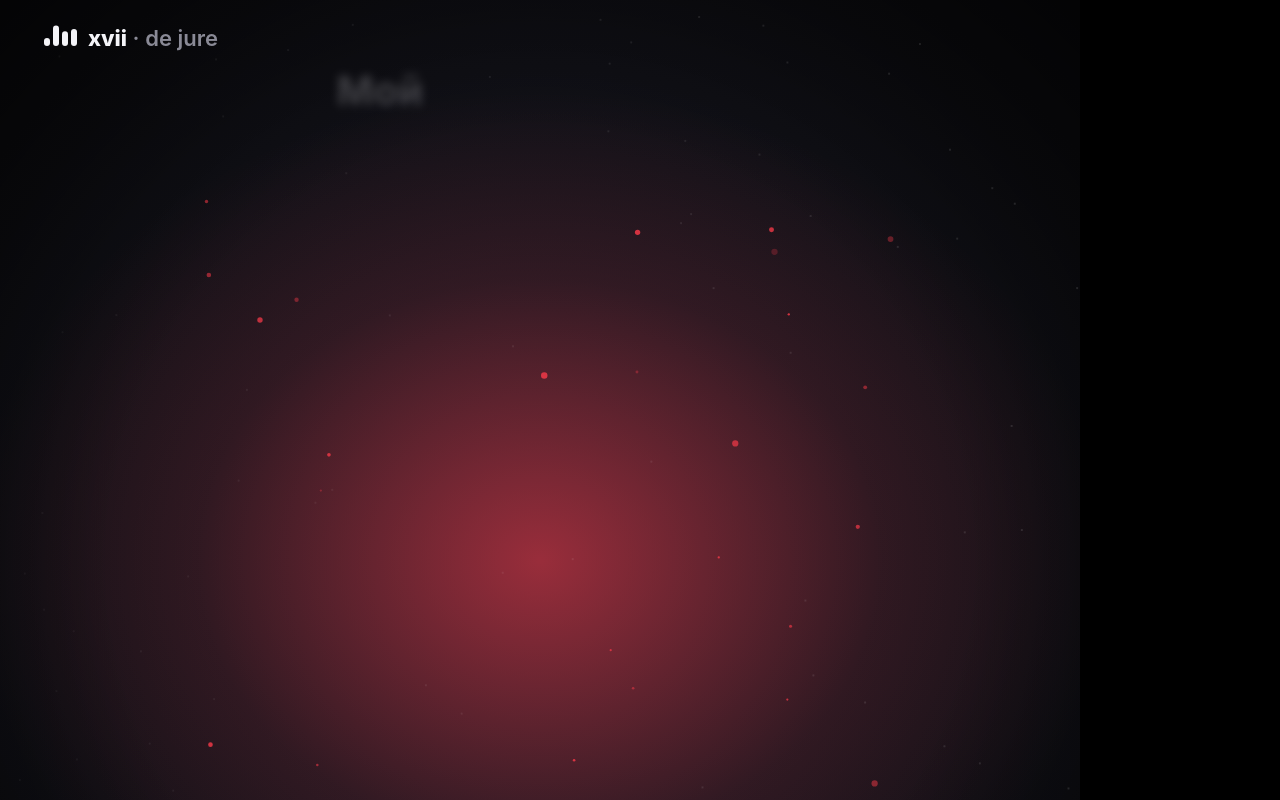
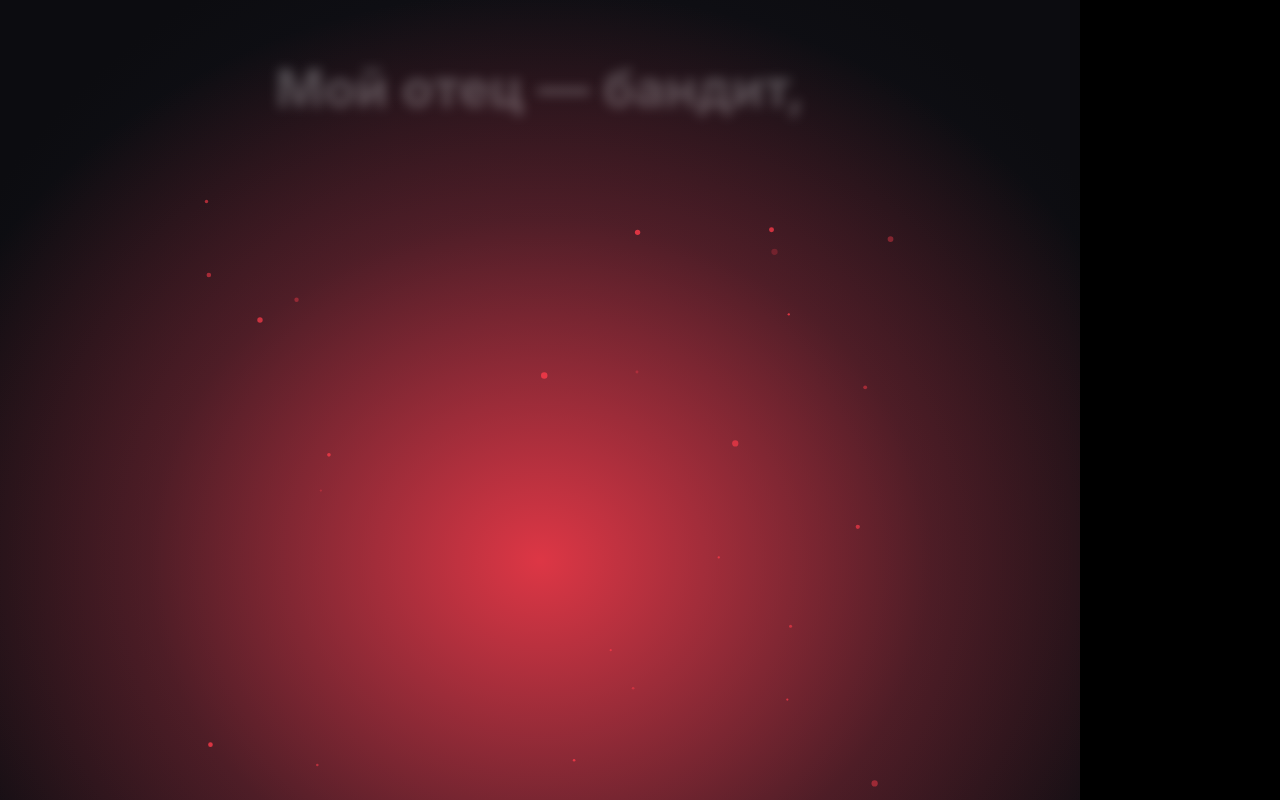
Before and after one commit to mzdjwy57nm-star/sinka-game, a plain HTML site: page lyric-video/tools/dejure/work.html in a window 1280 px wide. Shown: the top 800 px of the page. Drawn offline with Linux system fonts and the light colour scheme.

Commit message:
Dark minimal: bottom pill player, full-line faint caption, odometer numbers, stronger glow, no grain
Co-Authored-By: Claude Opus 5.5 <noreply@anthropic.com>
Claude-Session: https://claude.ai/code/session_017ip3JkXtq4TDsKYNnrSMpk

```diff
--- a/lyric-video/tools/dejure/work.html
+++ b/lyric-video/tools/dejure/work.html
@@ -5,7 +5,7 @@ html,body{margin:0;background:#000;width:1080px;height:1080px;overflow:hidden}
 #stage{position:relative;width:1080px;height:1080px;overflow:hidden;background:#0c0c10}
 svg#main{position:absolute;left:0;top:0;width:1080px;height:1080px}
 svg text{font-family:'Fira Sans','Montserrat','Inter',sans-serif;font-weight:800}
-#cap{position:absolute;left:90px;top:66px;width:900px;display:flex;flex-wrap:wrap;justify-content:center;text-align:center;align-content:flex-start;
+#cap{position:absolute;left:90px;top:56px;width:900px;display:flex;flex-wrap:wrap;justify-content:center;text-align:center;align-content:flex-start;
   font-family:'Fira Sans','Montserrat','Inter',sans-serif;font-weight:700;color:#f4f4f8;line-height:1.25;letter-spacing:0;gap:.1em .26em;text-shadow:none}
 #cap .w{display:inline-block;transform-origin:50% 60%;white-space:nowrap}
 #cap .p{display:inline-block;padding:0 .24em;border-radius:.2em;text-shadow:none;font-weight:900}
@@ -99,7 +99,7 @@ const SC=[
 {d:0.40,frame:false,t:"СВД",obj:'crosshair',glow:'#f5a623',pc:['rd'],ws:[.06],draw:lt=>crate(460,330,(lt)/.18,'СВД')},
 {d:1.06,frame:false,t:"и Макаров",obj:'redstar',glow:'#f5a623',pc:['rd'],ws:[.10,.32],draw:lt=>crate(460,330,(lt-.2)/.22,'МАКАРОВ')+T(460,520,'×3 на складе',24,{a:'middle',w:700,fill:SUB,op:clamp((lt-.5)/.2)})},
 {d:1.26,theme:'dark',t:"Мои деньги чистые,",obj:'coin',glow:'#2fbf71',pc:['rd'],ws:[.12,.34,.62],
- draw:lt=>{let o=T(60,90,'БАЛАНС',18,{ls:3,fill:SUB})+T(60,200,fmt(Math.round(lerp(0,4800000,ease(lt/.9))))+' ₽',72,{w:900,fill:INK});
+ draw:lt=>{let o=T(60,90,'БАЛАНС',18,{ls:3,fill:SUB})+odo(560,200,fmt(Math.min(4800000,Math.floor(lt/.18)*960000)),72,INK,lt,Math.floor(lt/.18)*.18,fmt(Math.max(0,Math.floor(lt/.18)-1)*960000))+T(580,200,'₽',72,{w:900,fill:INK});
   for(let k=0;k<5;k++)o+=`<rect x="${160+k*20}" y="${400-k*26}" width="300" height="70" rx="8" fill="#1f5a3a" stroke="${GR}" stroke-width="2"/>`;
   for(let k=0;k<6;k++){const ph=(lt*1.5+k*.3)%1;if(lt>.6)o+=sparkle(+(560+hash(k)*260).toFixed(0),+(260+hash(k+3)*220).toFixed(0),+(8+12*Math.sin(ph*Math.PI)).toFixed(1),Math.sin(ph*Math.PI))}
   if(lt>=.62)o+=T(860,560,'проверено: чисто',24,{a:'end',w:800,fill:GR,op:clamp((lt-.62)/.2)});return o}},
@@ -146,7 +146,7 @@ function obj3d(name,t,x=850,y=-58,lt=9){if(!name||!OBJ[name])return '';_gid=0;co
   const flt=`<filter id="bev3" x="-30%" y="-30%" width="160%" height="160%"><feGaussianBlur in="SourceAlpha" stdDeviation="5" result="b"/><feDiffuseLighting in="b" surfaceScale="4" diffuseConstant="1.15" lighting-color="#ffffff" result="dl"><feDistantLight azimuth="225" elevation="48"/></feDiffuseLighting><feComposite in="SourceGraphic" in2="dl" operator="arithmetic" k1="1.05" result="lit"/><feSpecularLighting in="b" surfaceScale="4" specularConstant=".45" specularExponent="16" lighting-color="#ffffff" result="sl"><feDistantLight azimuth="225" elevation="55"/></feSpecularLighting><feComposite in="sl" in2="SourceAlpha" operator="in" result="sl2"/><feComposite in="lit" in2="sl2" operator="arithmetic" k2="1" k3=".35" result="o"/><feComposite in="o" in2="SourceAlpha" operator="in"/></filter>`;
   return flt+`<g transform="translate(${x} ${f(y+bob)})"><ellipse cx="8" cy="${f(118-bob)}" rx="${f(70-bob)}" ry="12" fill="#000" opacity=".5" style="filter:blur(8px)"/><g transform="skewY(${f(sk)}) scale(${f(sc*sx)} ${f(sc*pop)})">${OBJ[name]()}</g></g>`}
 const GLOW=['#ff3b4a','#3a6bff','#f5a623','#2fbf71','#38c8ff','#9b7bff','#ff5c9c','#ffc933'];
-function glowFx(c,t,op){let o=`<radialGradient id="gl_${c.slice(1)}" cx=".5" cy=".5" r=".5"><stop offset="0" stop-color="${c}" stop-opacity=".55"/><stop offset=".6" stop-color="${c}" stop-opacity=".12"/><stop offset="1" stop-color="${c}" stop-opacity="0"/></radialGradient><g opacity="${f(op)}"><ellipse cx="540" cy="560" rx="560" ry="460" fill="url(#gl_${c.slice(1)})"/>`;
+function glowFx(c,t,op){let o=`<radialGradient id="gl_${c.slice(1)}" cx=".5" cy=".5" r=".5"><stop offset="0" stop-color="${c}" stop-opacity=".85"/><stop offset=".6" stop-color="${c}" stop-opacity=".25"/><stop offset="1" stop-color="${c}" stop-opacity="0"/></radialGradient><g opacity="${f(op)}"><ellipse cx="540" cy="560" rx="640" ry="560" fill="url(#gl_${c.slice(1)})"/>`;
   for(let k=0;k<34;k++){const sp=18+hash(k+3)*30,x=180+hash(k)*720+12*Math.sin(t+k),y=900-((t*sp+hash(k+7)*700)%700),tw=.3+.7*Math.abs(Math.sin(t*2.4+k));o+=`<circle cx="${f(x)}" cy="${f(y)}" r="${f(1+hash(k+9)*2.2)}" fill="${c}" opacity="${f(.8*tw)}"/>`}
   return o+`</g>`}
 function grainVig(t){let o=`<radialGradient id="vg2" cx=".5" cy=".52" r=".72"><stop offset=".55" stop-color="#000" stop-opacity="0"/><stop offset="1" stop-color="#000" stop-opacity=".7"/></radialGradient><rect width="1080" height="1080" fill="url(#vg2)"/>`;
@@ -154,8 +154,14 @@ function grainVig(t){let o=`<radialGradient id="vg2" cx=".5" cy=".52" r=".72"><s
 /* ---- now playing badge + progress (square format) ---- */
 const NP={artist:'xvii',title:'de jure'};
 const mmss=s=>{s=Math.max(0,Math.floor(s));return Math.floor(s/60)+':'+String(s%60).padStart(2,'0')};
-function nowPlaying(t){let o='';for(let k=0;k<4;k++){const h=8+13*Math.abs(Math.sin(t*5.5+k*1.3));o+=`<rect x="${44+k*9}" y="${f(46-h)}" width="6" height="${f(h)}" rx="3" fill="#f4f4f8"/>`}
-  if(NP.artist)o+=`<text x="88" y="46" font-size="22" style="font-weight:800"><tspan fill="#f4f4f8">${NP.artist}</tspan><tspan fill="#8a8a96" style="font-weight:600"> · ${NP.title}</tspan></text>`;return o}
+function nowPlaying(t){const W=360,X=540-W/2,Y=968;let o=`<rect x="${X}" y="${Y}" width="${W}" height="64" rx="32" fill="#1a1a22" fill-opacity=".92" stroke="#fff" stroke-opacity=".08" stroke-width="2"/><rect x="${X+12}" y="${Y+12}" width="40" height="40" rx="12" fill="#ff3b6a"/><path d="M${X+28} ${Y+40} V${Y+22} L${X+40} ${Y+20} V${Y+36}" stroke="#fff" stroke-width="3" fill="none"/><circle cx="${X+25}" cy="${Y+40}" r="4" fill="#fff"/><circle cx="${X+37}" cy="${Y+37}" r="4" fill="#fff"/>`;
+  o+=`<text x="${X+64}" y="${Y+30}" font-size="18" style="font-weight:800" fill="#f4f4f8">${NP.artist||'Lyrics'}</text><text x="${X+64}" y="${Y+50}" font-size="14" style="font-weight:600" fill="#8a8a96">${NP.title||'Now Playing'}</text>`;
+  for(let k=0;k<7;k++){const h=6+18*Math.abs(Math.sin(t*6+k*1.1));o+=`<rect x="${X+200+k*8}" y="${f(Y+32-h/2)}" width="4" height="${f(h)}" rx="2" fill="#ff5c8a"/>`}
+  const p=clamp(t/TOTAL);o+=`<rect x="${X+268}" y="${Y+30}" width="60" height="4" rx="2" fill="#fff" fill-opacity=".2"/><rect x="${X+268}" y="${Y+30}" width="${f(60*p)}" height="4" rx="2" fill="#fff"/>`+T(X+330,Y+52,mmss(t),12,{a:'end',w:600,fill:'#8a8a96'});return o}
+/* odometer number: digits slide up when changing */
+function odo(x,y,val,size,col,lt,t0,prev){const s=String(val),ps=String(prev??val),u=clamp((lt-t0)/.35),e=eo(u);let o=`<clipPath id="od${x}${y}"><rect x="${x-size*s.length}" y="${y-size}" width="${size*s.length+10}" height="${size*1.25}"/></clipPath><g clip-path="url(#od${x}${y})">`;
+  if(u<1&&ps!==s)o+=T(x,y-size*1.1*e,ps,size,{a:'end',w:900,fill:col,op:1-e})+T(x,y+size*1.1*(1-e),s,size,{a:'end',w:900,fill:col,op:e});else o+=T(x,y,s,size,{a:'end',w:900,fill:col});return o+'</g>'}
+
 const LINES=SC;let acc=0;LINES.forEach(l=>{l.st=acc;acc+=l.d});
 const TOTAL=acc,FADE=.2,WORD=.11,W0=.2;
 const PL={pk:[COL.pk,'#fff'],gr:[COL.gr,'#06210f'],vi:[COL.vi,'#fff'],bl:[COL.bl,'#04182b'],ye:[COL.ye,'#1c1500'],rd:[COL.rd,'#fff'],or:[COL.or,'#2a0f00'],cy:[COL.cy,'#04202a']};
@@ -166,10 +172,10 @@ function buildCap(i){capEl.innerHTML='';capWords=[];let k=-1;const L=LINES[i];
     if(tk.mk){w.textContent=tk.txt+tk.tail;w.dataset.acc=tk.txt;}
     else w.textContent=tk.txt+tk.tail;
     w.style.opacity=0;capEl.appendChild(w);capWords.push(w)});
-  let fs=40;capEl.style.fontSize=fs+'px';while(capEl.offsetHeight>104&&fs>28){fs-=2;capEl.style.fontSize=fs+'px'}}
+  let fs=52;capEl.style.fontSize=fs+'px';while(capEl.offsetHeight>140&&fs>34){fs-=2;capEl.style.fontSize=fs+'px'}}
 function lineAt(t){let i=0;for(let j=0;j<LINES.length;j++)if(t>=LINES[j].st)i=j;return i}
 const bgEl=document.getElementById('bgLayer'),pEl=document.getElementById('panelG');
-function accentFx(t,i){const L=LINES[i],lt=t-L.st;let o='',hit=0;const cy=66+capEl.offsetHeight/2;
+function accentFx(t,i){const L=LINES[i],lt=t-L.st;let o='',hit=0;const cy=56+capEl.offsetHeight/2;
   const acc=[];capWords.forEach((w,j)=>{if(w.dataset.acc)acc.push([L.ws?L.ws[j]:W0+WORD*j,w.dataset.acc])});
   acc.forEach((a,k)=>{const st=a[0],en=k<acc.length-1?acc[k+1][0]-.02:L.d-.06,u=lt-st;if(u<0||lt>en)return;
     const txt=a[1].replace(/[«»"]/g,''),size=Math.min(130,1000/(txt.length*.58)),inn=eo(u/.12),out=clamp((lt-(en-.16))/.16);
@@ -197,11 +203,11 @@ function renderAt(t){
     const sc=lerp(1.08,1,eo(fi))*lerp(.96,1,fo),bl=(1-fi)*16+(1-fo)*16;
     p+=`<g opacity="${f(op)}" transform="translate(460 320) scale(${f(sc)}) translate(-460 -320)" style="filter:blur(${f(bl)}px)">${(l.frame===false?l.draw(lt):shell(l.theme||'light',l.draw(lt)))}</g>`});
   pEl.innerHTML=p+`</g></g>`;
-  document.getElementById('npG').innerHTML=grainVig(t)+A.svg+nowPlaying(t);
+  document.getElementById('npG').innerHTML=A.svg+nowPlaying(t);
   const lt=lt0;
-  let nextShown=false;capWords.forEach((w,j)=>{const ws=LINES[i].ws?LINES[i].ws[j]:W0+WORD*j,u=(lt-ws)/.2;
-    if(u<0){if(!nextShown&&lt>ws-.45){nextShown=true;w.style.opacity=.22;w.style.filter='blur(5px)';w.style.transform='none'}else{w.style.opacity=0}return}
-    const e=eo(u);w.style.opacity=lerp(.22,1,clamp(u*1.4));w.style.transform='none';w.style.filter=u<1?`blur(${f((1-clamp(u))*7)}px)`:'none'});
+  capWords.forEach((w,j)=>{const ws=LINES[i].ws?LINES[i].ws[j]:W0+WORD*j,u=(lt-ws)/.2;
+    if(u<0){w.style.opacity=.28;w.style.filter='blur(6px)';w.style.transform='none';return}
+    w.style.opacity=lerp(.28,1,clamp(u*1.3));w.style.transform='none';w.style.filter=u<1?`blur(${f((1-clamp(u))*6)}px)`:'none'});
 }
 window.TOTAL=TOTAL;window.renderAt=renderAt;window.LINES=LINES;
 document.fonts.ready.then(()=>{renderAt(0);window.READY=true});
```
Also changed, not shown: plugins/lyric-video-edit/skills/lyric-video-edit/assets/template-dark-min.html (+16 -10 lines), 1 other file.
